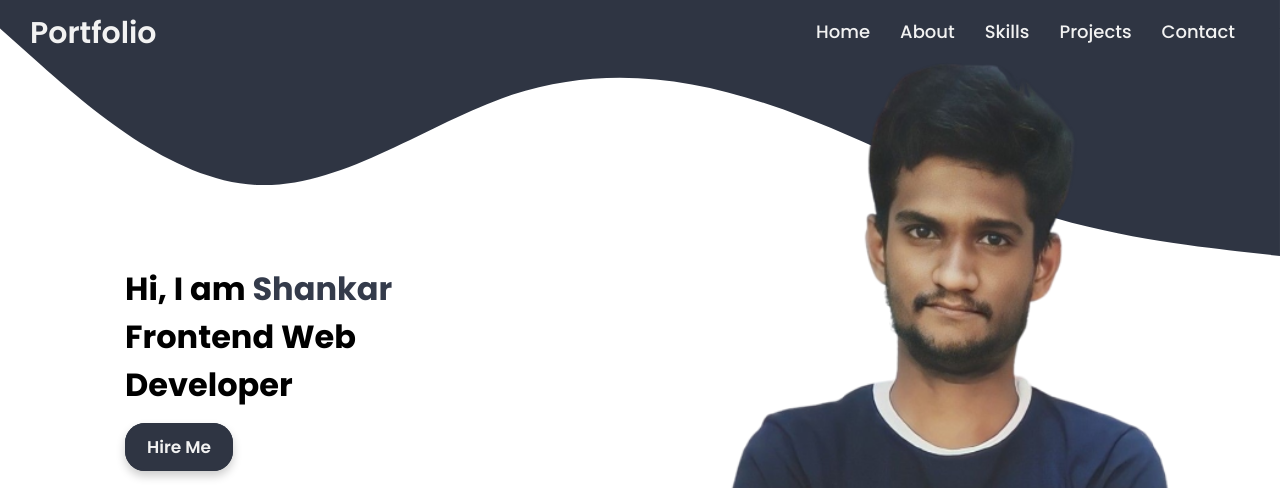
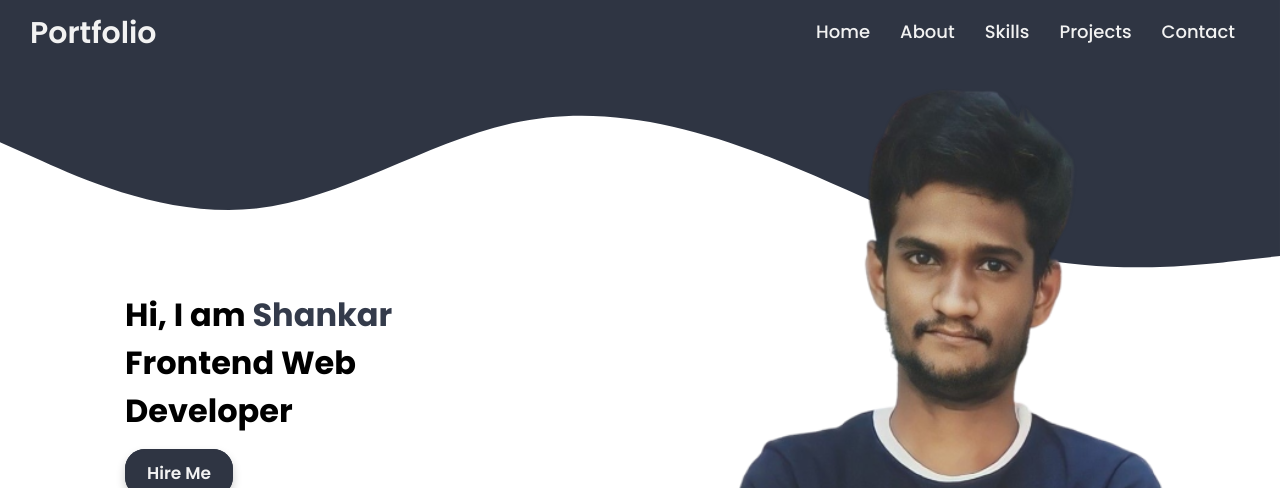
Before and after one commit to shankaravi6/Portfolio, a plain HTML site: page index.html in a window 1280 px wide. Shown: the top 488 px of the page. Drawn offline with nearby package versions, Linux system fonts and the light colour scheme.

Commit message:
Update index.html

```diff
--- a/index.html
+++ b/index.html
@@ -38,7 +38,9 @@
     </nav>
 
 <!-- Main -->
-    <svg xmlns="http://www.w3.org/2000/svg" viewBox="0 0 1440 290"><path fill="#2F3543" fill-opacity="1" d="M0,32L48,74.7C96,117,192,203,288,208C384,213,480,139,576,106.7C672,75,768,85,864,117.3C960,149,1056,203,1152,234.7C1248,267,1344,277,1392,282.7L1440,288L1440,0L1392,0C1344,0,1248,0,1152,0C1056,0,960,0,864,0C768,0,672,0,576,0C480,0,384,0,288,0C192,0,96,0,48,0L0,0Z"></path></svg>
+<!--     <svg xmlns="http://www.w3.org/2000/svg" viewBox="0 0 1440 290"><path fill="#2F3543" fill-opacity="1" d="M0,32L48,74.7C96,117,192,203,288,208C384,213,480,139,576,106.7C672,75,768,85,864,117.3C960,149,1056,203,1152,234.7C1248,267,1344,277,1392,282.7L1440,288L1440,0L1392,0C1344,0,1248,0,1152,0C1056,0,960,0,864,0C768,0,672,0,576,0C480,0,384,0,288,0C192,0,96,0,48,0L0,0Z"></path></svg> -->
+    <svg xmlns="http://www.w3.org/2000/svg" viewBox="0 0 1440 320"><path fill="#2f3543" fill-opacity="1" d="M0,160L48,181.3C96,203,192,245,288,234.7C384,224,480,160,576,138.7C672,117,768,139,864,176C960,213,1056,267,1152,288C1248,309,1344,299,1392,293.3L1440,288L1440,0L1392,0C1344,0,1248,0,1152,0C1056,0,960,0,864,0C768,0,672,0,576,0C480,0,384,0,288,0C192,0,96,0,48,0L0,0Z"></path></svg>
+
 
     <div class="row">
       <div class="col1">
```
